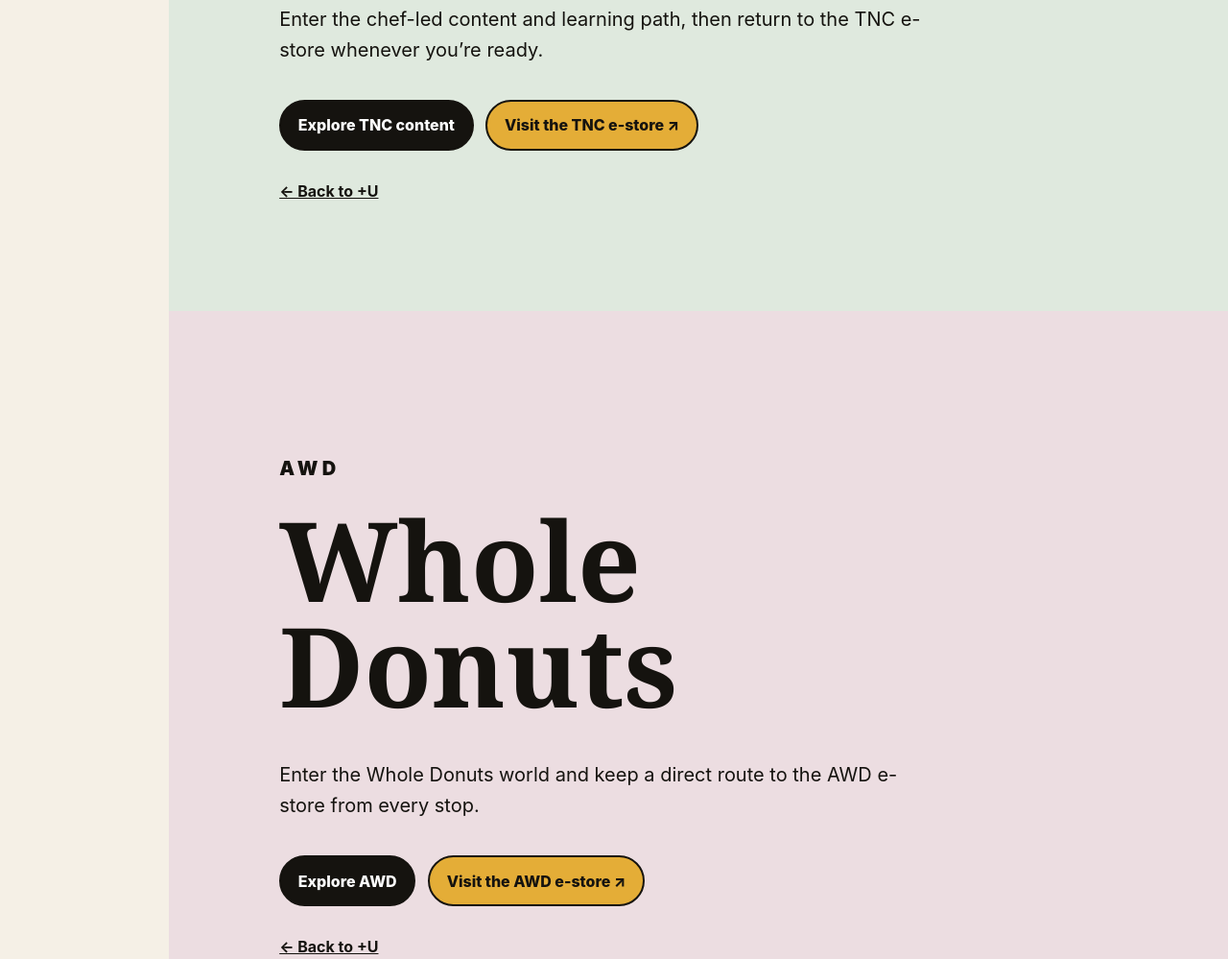
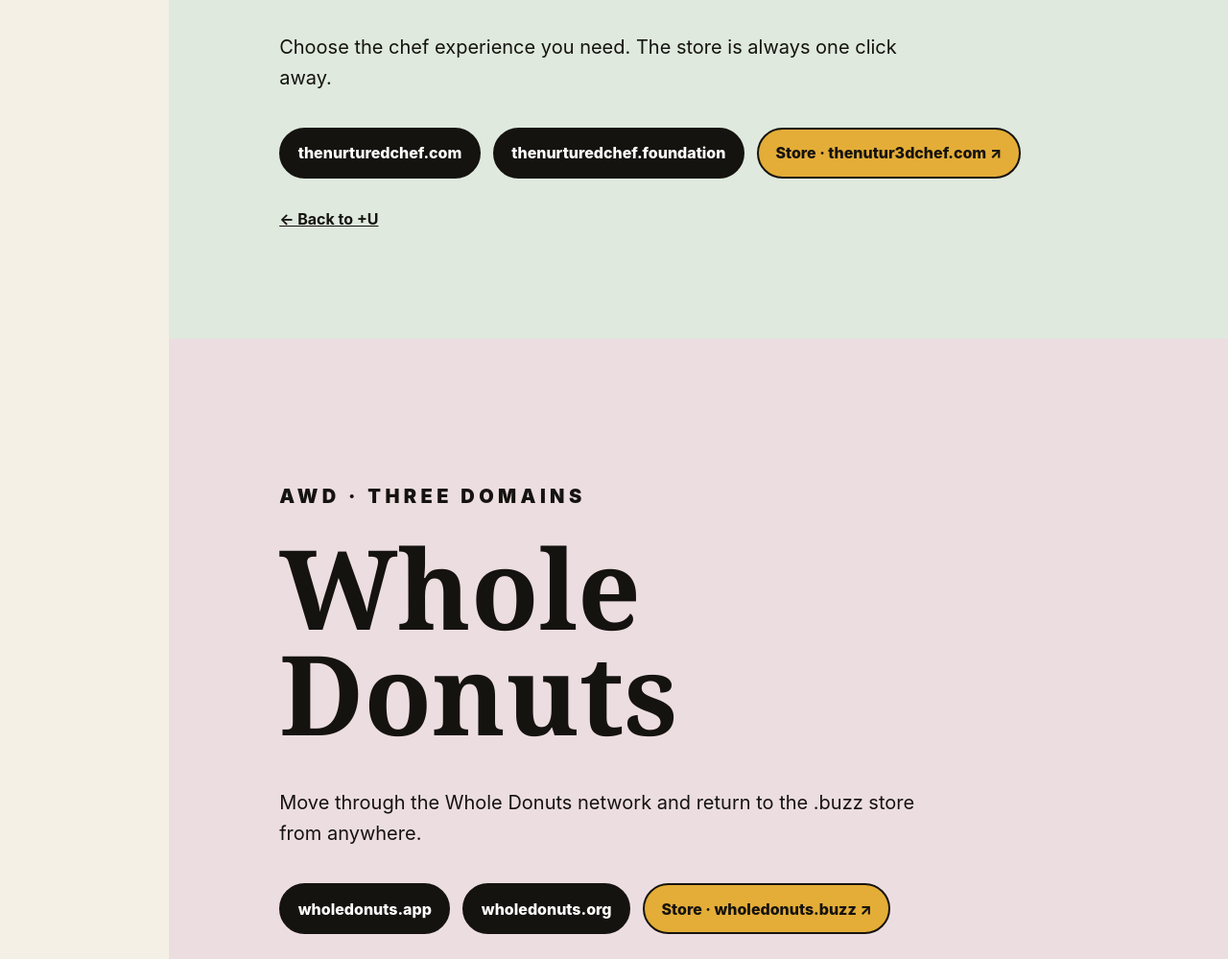
Before and after one commit to thewholedonuts-beep/WHNutz, a plain HTML site: page index.html in a window 1280 px wide. Shown: the part 1557-2556 px from the top of the page at 96% size. Drawn offline with Linux system fonts and the light colour scheme.

Commit message:
Map all seven +U ecosystem domains

```diff
--- a/index.html
+++ b/index.html
@@ -3,7 +3,7 @@
 <head>
   <meta charset="utf-8">
   <meta name="viewport" content="width=device-width,initial-scale=1">
-  <meta name="description" content="+U — one doorway into The Nurtured Chef and Whole Donuts.">
+  <meta name="description" content="+U — one doorway connecting seven Whole Donuts and Nurtured Chef domains.">
   <title>+U | We Never Gonna Close</title>
   <link rel="stylesheet" href="styles.css">
 </head>
@@ -17,31 +17,33 @@
   </aside>
   <main>
     <section id="home" class="panel hero" aria-labelledby="home-title">
-      <p class="eyebrow">ONE UNIVERSE · TWO PATHS</p>
+      <p class="eyebrow">SEVEN DOMAINS · ONE UNIVERSE · TWO PATHS</p>
       <h1 id="home-title">Everything is better with <em>+U</em>.</h1>
-      <p class="lede">Choose a side. The menu stays with you, so the full universe is always one step away.</p>
+      <p class="lede">wenevergonnaclose.com is the front door. Choose Whole Donuts or The Nurtured Chef; the +U menu keeps both sides connected.</p>
       <div class="choices">
-        <a class="choice tnc" href="#tnc"><strong>TNC</strong><span>Food, care, and nourishment from The Nurtured Chef.</span></a>
-        <a class="choice awd" href="#awd"><strong>AWD</strong><span>Whole Donuts, culture, offers, and the shop that never closes.</span></a>
+        <a class="choice tnc" href="#tnc"><strong>TNC</strong><span>The Nurtured Chef network, foundation, and Nutur3d Chef store.</span></a>
+        <a class="choice awd" href="#awd"><strong>AWD</strong><span>Whole Donuts across .app, .org, and the .buzz store.</span></a>
       </div>
     </section>
     <section id="tnc" class="panel branch" aria-labelledby="tnc-title">
-      <p class="eyebrow">TNC</p>
+      <p class="eyebrow">TNC · THREE DOMAINS</p>
       <h2 id="tnc-title">The Nurtured Chef</h2>
-      <p>Enter the chef-led content and learning path, then return to the TNC e-store whenever you’re ready.</p>
+      <p>Choose the chef experience you need. The store is always one click away.</p>
       <div class="actions">
-        <a class="button primary" href="https://thenutur3dchef.com/">Explore TNC content</a>
-        <a class="button store" href="https://thenurturedchef.com/">Visit the TNC e-store ↗</a>
+        <a class="button primary" href="https://thenurturedchef.com/">thenurturedchef.com</a>
+        <a class="button primary" href="https://thenurturedchef.foundation/">thenurturedchef.foundation</a>
+        <a class="button store" href="https://thenutur3dchef.com/">Store · thenutur3dchef.com ↗</a>
       </div>
       <a class="back" href="#home">← Back to +U</a>
     </section>
     <section id="awd" class="panel branch" aria-labelledby="awd-title">
-      <p class="eyebrow">AWD</p>
+      <p class="eyebrow">AWD · THREE DOMAINS</p>
       <h2 id="awd-title">Whole Donuts</h2>
-      <p>Enter the Whole Donuts world and keep a direct route to the AWD e-store from every stop.</p>
+      <p>Move through the Whole Donuts network and return to the .buzz store from anywhere.</p>
       <div class="actions">
-        <a class="button primary" href="https://wholedonuts.org/">Explore AWD</a>
-        <a class="button store" href="https://wholedonuts.org/">Visit the AWD e-store ↗</a>
+        <a class="button primary" href="https://wholedonuts.app/">wholedonuts.app</a>
+        <a class="button primary" href="https://wholedonuts.org/">wholedonuts.org</a>
+        <a class="button store" href="https://wholedonuts.buzz/">Store · wholedonuts.buzz ↗</a>
       </div>
       <a class="back" href="#home">← Back to +U</a>
     </section>
```
